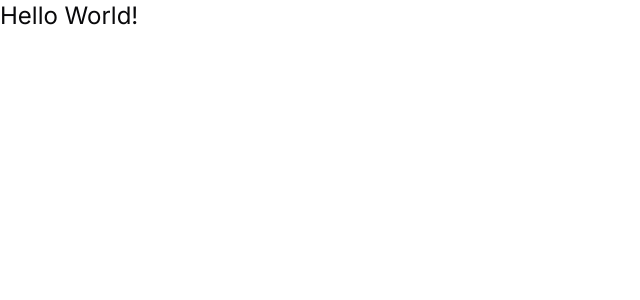
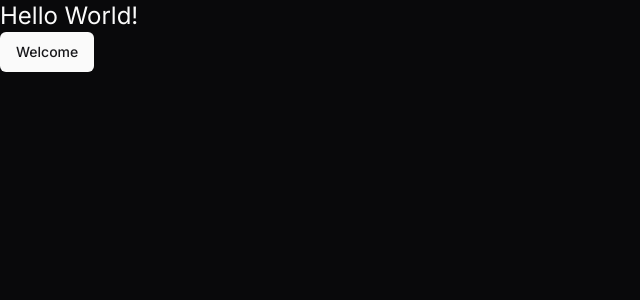
Before and after one commit to frshaad/netflix-clone, a Next.js app: page / in a window 1280 px wide. Shown: the top 300 px of the page, without its empty margins (0-640 px from the left). Built offline with nearby package versions, Linux system fonts and the light colour scheme.

Commit message:
change theme to dark mode

```diff
--- a/app/layout.tsx
+++ b/app/layout.tsx
@@ -2,6 +2,8 @@
 
 import type { Metadata } from "next";
 import { Inter } from "next/font/google";
+
+import { cn } from "@/lib/utils";
 
 const inter = Inter({ subsets: ["latin"] });
 
@@ -17,7 +19,7 @@
 }) {
   return (
     <html lang="en">
-      <body className={inter.className}>{children}</body>
+      <body className={cn("dark", inter.className)}>{children}</body>
     </html>
   );
 }
--- a/app/page.tsx
+++ b/app/page.tsx
@@ -1,3 +1,10 @@
+import { Button } from "@/components/ui/button";
+
 export default function Home() {
-  return <h1 className="text-2xl">Hello World!</h1>;
+  return (
+    <div>
+      <h1 className="text-2xl">Hello World!</h1>
+      <Button>Welcome</Button>
+    </div>
+  );
 }
--- /dev/null
+++ b/components/ui/button.tsx
@@ -0,0 +1,56 @@
+import { Slot } from "@radix-ui/react-slot";
+import { cva, type VariantProps } from "class-variance-authority";
+import * as React from "react";
+
+import { cn } from "@/lib/utils";
+
+const buttonVariants = cva(
+  "inline-flex items-center justify-center whitespace-nowrap rounded-md text-sm font-medium ring-offset-background transition-colors focus-visible:outline-none focus-visible:ring-2 focus-visible:ring-ring focus-visible:ring-offset-2 disabled:pointer-events-none disabled:opacity-50",
+  {
+    variants: {
+      variant: {
+        default: "bg-primary text-primary-foreground hover:bg-primary/90",
+        destructive:
+          "bg-destructive text-destructive-foreground hover:bg-destructive/90",
+        outline:
+          "border border-input bg-background hover:bg-accent hover:text-accent-foreground",
+        secondary:
+          "bg-secondary text-secondary-foreground hover:bg-secondary/80",
+        ghost: "hover:bg-accent hover:text-accent-foreground",
+        link: "text-primary underline-offset-4 hover:underline",
+      },
+      size: {
+        default: "h-10 px-4 py-2",
+        sm: "h-9 rounded-md px-3",
+        lg: "h-11 rounded-md px-8",
+        icon: "h-10 w-10",
+      },
+    },
+    defaultVariants: {
+      variant: "default",
+      size: "default",
+    },
+  },
+);
+
+export interface ButtonProps
+  extends React.ButtonHTMLAttributes<HTMLButtonElement>,
+    VariantProps<typeof buttonVariants> {
+  asChild?: boolean;
+}
+
+const Button = React.forwardRef<HTMLButtonElement, ButtonProps>(
+  ({ className, variant, size, asChild = false, ...props }, ref) => {
+    const Comp = asChild ? Slot : "button";
+    return (
+      <Comp
+        className={cn(buttonVariants({ variant, size, className }))}
+        ref={ref}
+        {...props}
+      />
+    );
+  },
+);
+Button.displayName = "Button";
+
+export { Button, buttonVariants };
--- a/package.json
+++ b/package.json
@@ -14,6 +14,7 @@
     "check-lint": "eslint . --ext ts --ext tsx --ext js --fix"
   },
   "dependencies": {
+    "@radix-ui/react-slot": "^1.0.2",
     "class-variance-authority": "^0.7.0",
     "clsx": "^2.0.0",
     "lucide-react": "^0.294.0",
```
Also changed, not shown: 1 other file (tests, documents, lock files or other folders).
